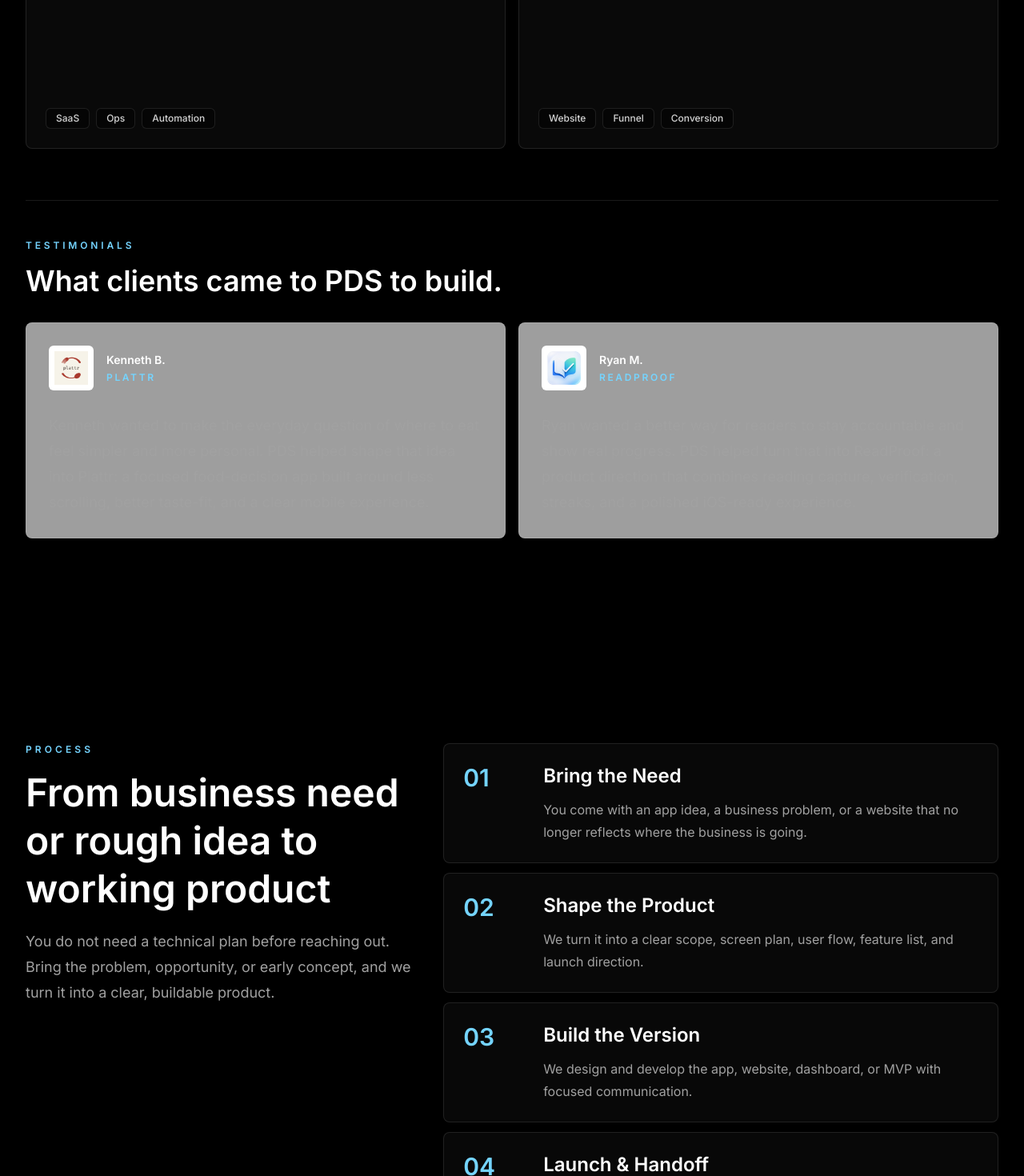
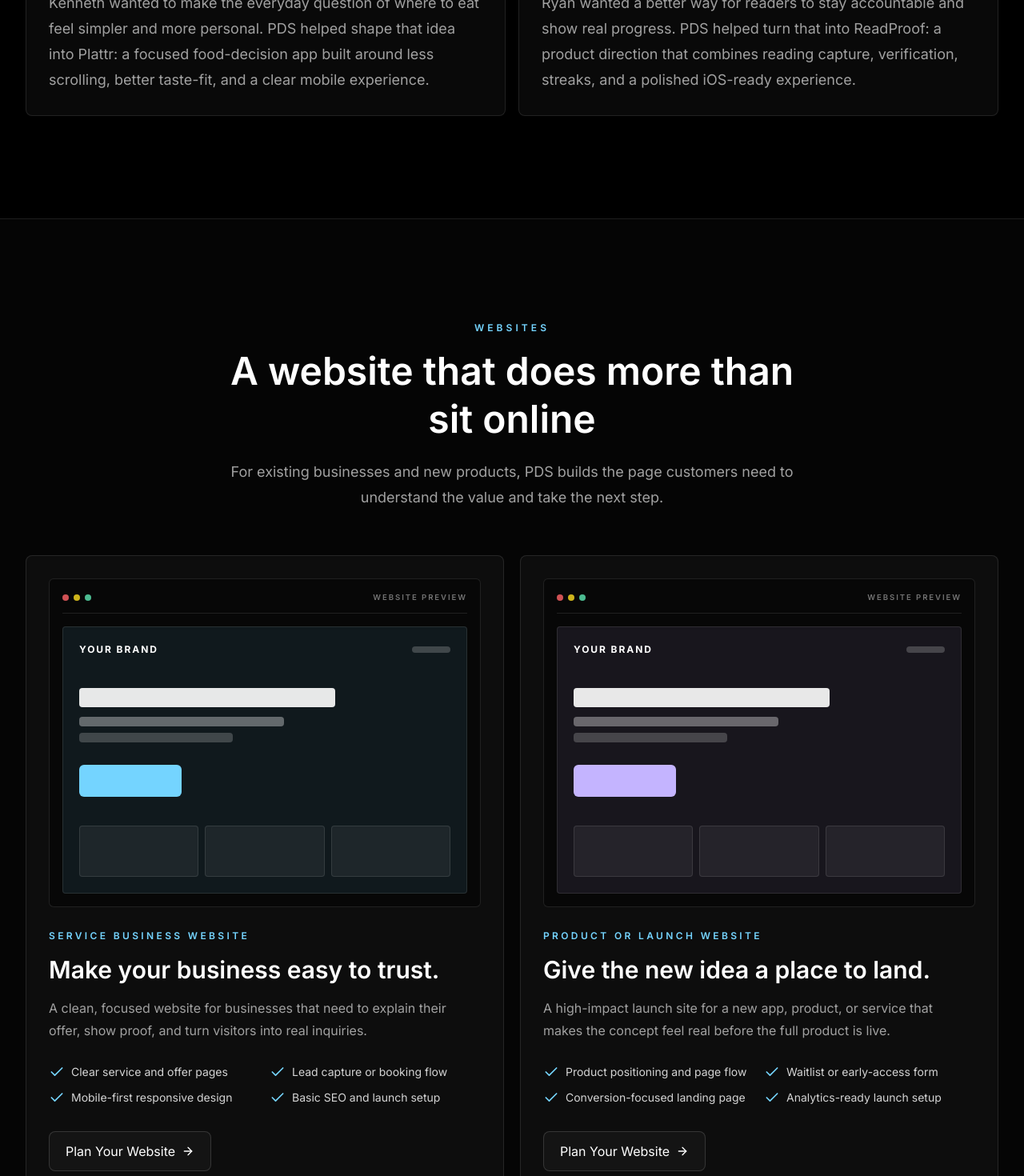
Before and after one commit to Pahkk/PakhomovDigital, a React (Vite) app: page / in a window 1280 px wide. Shown: the part 3260-4730 px from the top of the page at 80% size. Built offline with nearby package versions, Linux system fonts and the light colour scheme.

Commit message:
Fix testimonials and add website showcase

```diff
--- a/src/main.jsx
+++ b/src/main.jsx
@@ -375,7 +375,7 @@ function FeaturedProjects() {
           <SectionHeader align="left" eyebrow="Featured Projects" title="Products built around a real problem" text="From the first spark of an idea to a useful, launch-ready experience, the work has a clear purpose behind it." />
           <Reveal delay={0.08}>
             <div className="grid grid-cols-2 gap-px overflow-hidden rounded-lg border border-white/10 bg-white/10">
-              {["Mobile Apps", "Web Apps", "Websites", "SaaS"].map((item) => (
+              {["Mobile Apps", "App Ideas", "Customer Tools", "Launch Ready"].map((item) => (
                 <div key={item} className="bg-black/72 p-5 text-sm font-semibold uppercase tracking-[0.22em] text-neutral-300">
                   {item}
                 </div>
@@ -385,7 +385,7 @@ function FeaturedProjects() {
         </div>
 
         <div className="mt-14 grid gap-4 md:grid-cols-2">
-          {projects.map((project, index) => (
+          {projects.slice(0, 2).map((project, index) => (
             <Reveal key={project.name} delay={index * 0.06}>
               <article className="group relative min-h-[30rem] overflow-hidden rounded-lg border border-white/10 bg-white/[0.035] p-6 transition duration-300 hover:-translate-y-1 hover:border-white/25 hover:bg-white/[0.06]">
                 <div className="absolute inset-x-0 top-0 h-px bg-gradient-to-r from-transparent via-sky-300/50 to-transparent opacity-0 transition group-hover:opacity-100" />
@@ -413,7 +413,7 @@ function FeaturedProjects() {
           ))}
         </div>
 
-        <div className="mt-16 border-t border-white/10 pt-12">
+        <div className="mt-10 border-t border-white/10 pt-10">
           <Reveal>
             <div className="max-w-2xl">
               <p className="text-xs font-semibold uppercase tracking-[0.32em] text-sky-300">Testimonials</p>
@@ -423,7 +423,7 @@ function FeaturedProjects() {
           <div className="mt-8 grid gap-4 md:grid-cols-2">
             {clientStories.map((client, index) => (
               <Reveal key={client.product} delay={index * 0.08}>
-                <article className="h-full rounded-lg border border-white/10 bg-white/[0.62] p-6 sm:p-7">
+                <article className="h-full rounded-lg border border-white/10 bg-white/[0.035] p-6 sm:p-7">
                   <div className="flex items-center gap-4">
                     <div className="flex h-14 w-14 shrink-0 items-center justify-center overflow-hidden rounded-md border border-white/10 bg-white p-1.5">
                       <img src={client.logo} alt={client.logoAlt} className="h-full w-full object-contain" />
@@ -438,6 +438,66 @@ function FeaturedProjects() {
               </Reveal>
             ))}
           </div>
+        </div>
+      </div>
+    </section>
+  );
+}
+
+function WebsiteShowcase({ onStartProject }) {
+  const websiteOptions = [
+    {
+      eyebrow: "Service Business Website",
+      title: "Make your business easy to trust.",
+      text: "A clean, focused website for businesses that need to explain their offer, show proof, and turn visitors into real inquiries.",
+      features: ["Clear service and offer pages", "Lead capture or booking flow", "Mobile-first responsive design", "Basic SEO and launch setup"],
+      accent: "sky"
+    },
+    {
+      eyebrow: "Product or Launch Website",
+      title: "Give the new idea a place to land.",
+      text: "A high-impact launch site for a new app, product, or service that makes the concept feel real before the full product is live.",
+      features: ["Product positioning and page flow", "Waitlist or early-access form", "Conversion-focused landing page", "Analytics-ready launch setup"],
+      accent: "violet"
+    }
+  ];
+
+  return (
+    <section id="websites" className="border-y border-white/10 bg-white/[0.018] px-5 py-24 lg:px-8 lg:py-32">
+      <div className="mx-auto max-w-7xl">
+        <SectionHeader eyebrow="Websites" title="A website that does more than sit online" text="For existing businesses and new products, PDS builds the page customers need to understand the value and take the next step." />
+        <div className="mt-14 grid gap-5 lg:grid-cols-2">
+          {websiteOptions.map((option, index) => (
+            <Reveal key={option.title} delay={index * 0.08}>
+              <article className="overflow-hidden rounded-lg border border-white/10 bg-white/[0.035] p-5 sm:p-7">
+                <div className="rounded-md border border-white/10 bg-black/45 p-3 sm:p-4">
+                  <div className="flex items-center justify-between border-b border-white/10 pb-3">
+                    <div className="flex gap-1.5"><span className="h-2 w-2 rounded-full bg-red-400/80" /><span className="h-2 w-2 rounded-full bg-yellow-300/80" /><span className="h-2 w-2 rounded-full bg-emerald-300/80" /></div>
+                    <span className="text-[0.6rem] font-semibold uppercase tracking-[0.2em] text-neutral-500">Website preview</span>
+                  </div>
+                  <div className={`mt-4 rounded-sm border border-white/10 p-5 ${option.accent === "sky" ? "bg-sky-300/[0.09]" : "bg-violet-300/[0.09]"}`}>
+                    <div className="flex items-center justify-between"><span className="text-xs font-bold tracking-[0.16em] text-white">YOUR BRAND</span><span className="h-2 w-12 rounded-full bg-white/20" /></div>
+                    <div className="mt-10 max-w-xs">
+                      <div className="h-6 w-full rounded-sm bg-white/90" />
+                      <div className="mt-3 h-3 w-4/5 rounded-sm bg-white/35" />
+                      <div className="mt-2 h-3 w-3/5 rounded-sm bg-white/20" />
+                      <div className={`mt-7 h-10 w-32 rounded-md ${option.accent === "sky" ? "bg-sky-300" : "bg-violet-300"}`} />
+                    </div>
+                    <div className="mt-9 grid grid-cols-3 gap-2">
+                      {[1, 2, 3].map((item) => <div key={item} className="h-16 rounded-sm border border-white/10 bg-white/[0.06]" />)}
+                    </div>
+                  </div>
+                </div>
+                <p className="mt-7 text-xs font-semibold uppercase tracking-[0.28em] text-sky-300">{option.eyebrow}</p>
+                <h3 className="mt-4 text-2xl font-semibold text-white sm:text-3xl">{option.title}</h3>
+                <p className="mt-4 leading-7 text-neutral-400">{option.text}</p>
+                <ul className="mt-7 grid gap-3 sm:grid-cols-2">
+                  {option.features.map((feature) => <li key={feature} className="flex gap-2 text-sm text-neutral-300"><Check className="h-5 w-5 shrink-0 text-sky-300" />{feature}</li>)}
+                </ul>
+                <Button onClick={onStartProject} variant="secondary" className="mt-8">Plan Your Website <ArrowRight className="h-4 w-4" /></Button>
+              </article>
+            </Reveal>
+          ))}
         </div>
       </div>
     </section>
@@ -843,6 +903,7 @@ function App() {
       <Hero onStartProject={() => setIntakeOpen(true)} />
       <Services />
       <FeaturedProjects />
+      <WebsiteShowcase onStartProject={() => setIntakeOpen(true)} />
       <Process />
       <Pricing onStartProject={() => setIntakeOpen(true)} />
       <About />
```
